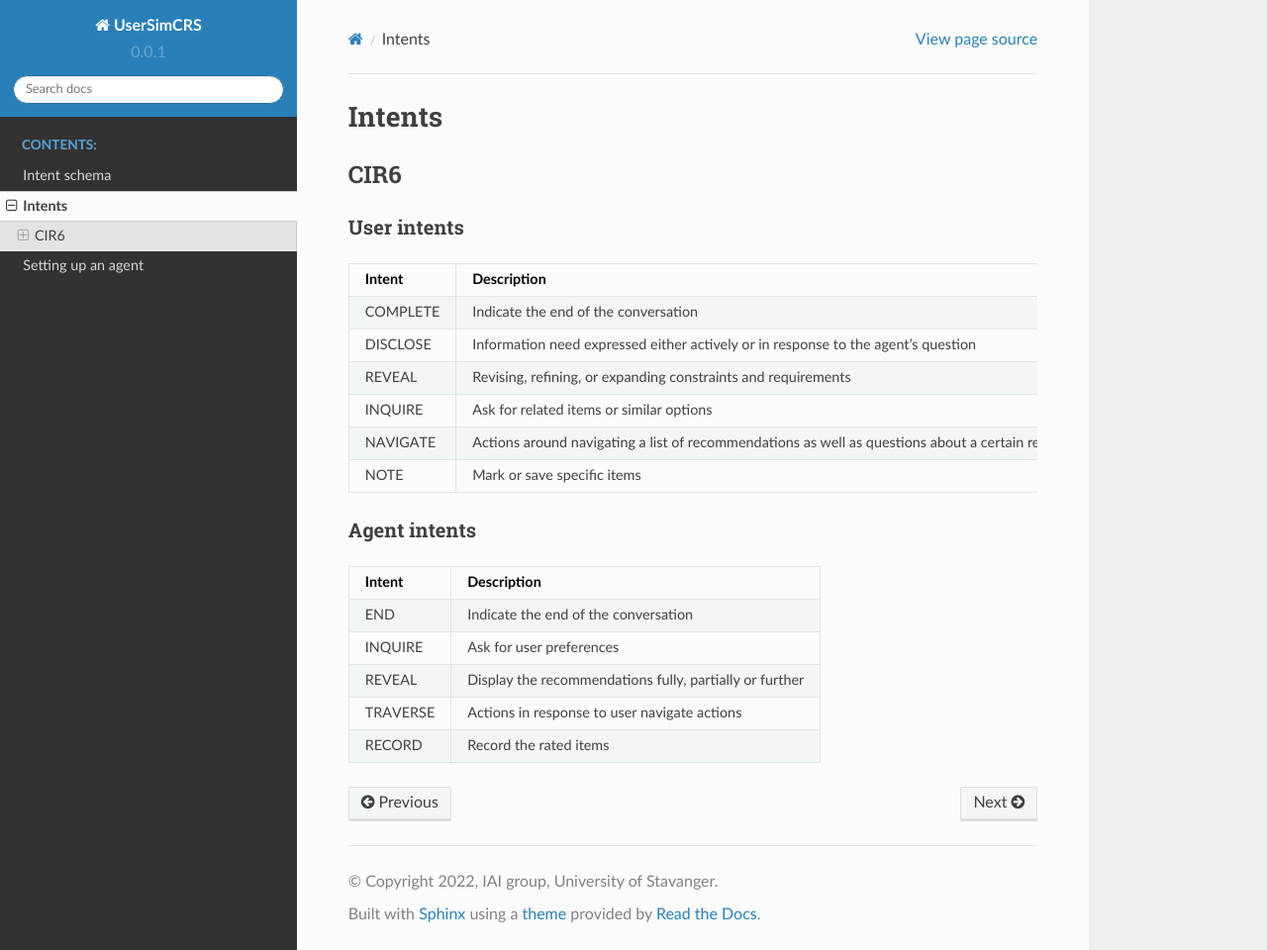
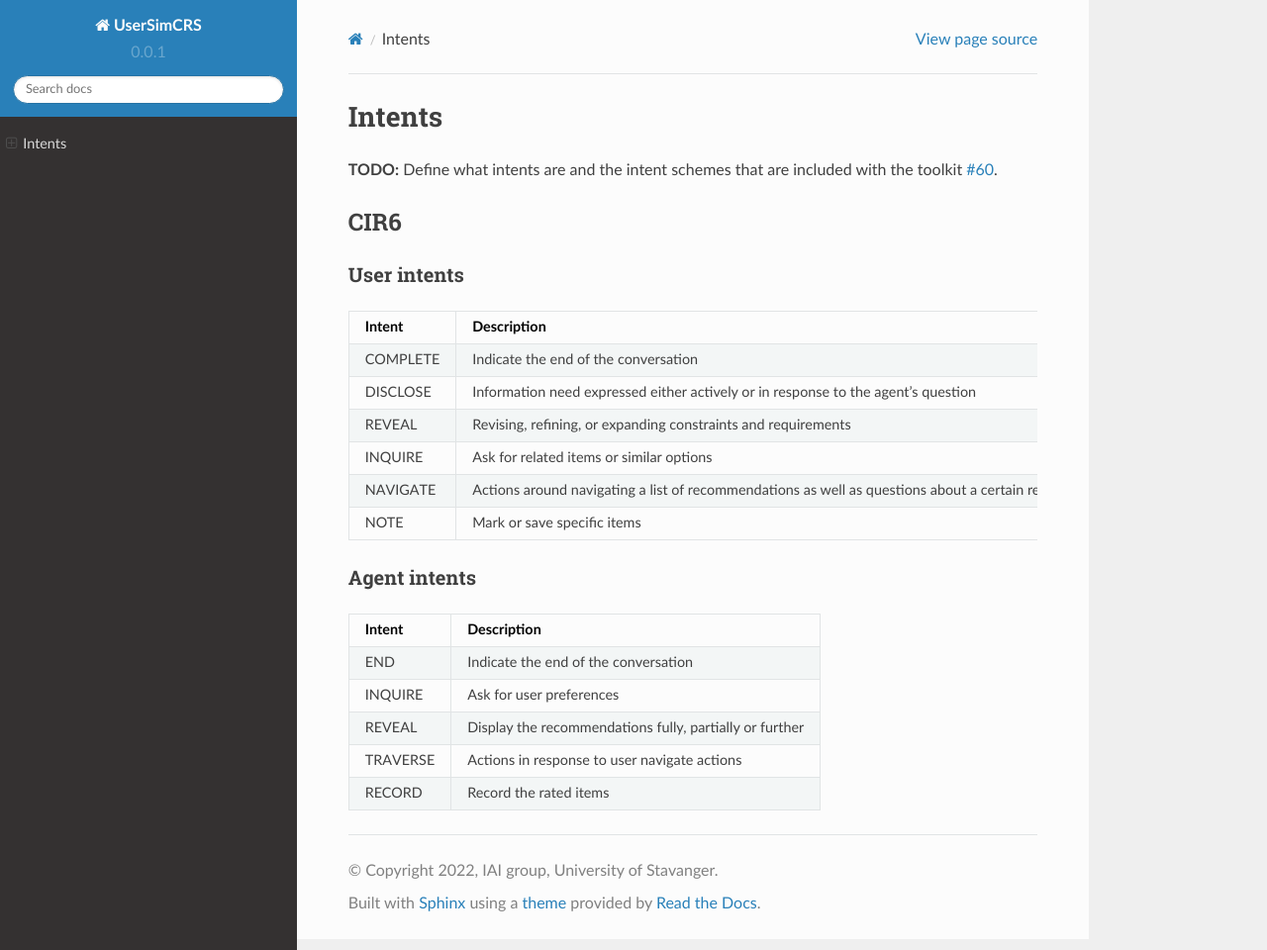
Before and after one commit to iai-group/UserSimCRS, a Sphinx documentation site: the page built from docs/source/intents2.rst, in a window 1280 px wide and 960 px high. Shown: the whole window at 99% size. Built offline with Sphinx 7.4.7 and the Read the Docs theme 2.0.0, drawn with Linux system fonts in a browser that asks for light colours; pages that are not in the unit, such as notebooks, are missing from menus.

Commit message:
Address PR

```diff
--- a/docs/source/Intent_schema.rst
+++ b/docs/source/intent_schema2.rst
@@ -1,5 +1,5 @@
 Intent schema
-===============
+=============
 
 The interaction model defines the user-system interactions that can take place in a conversation. We define it in the form of an *intent schema*, as specified below.
 
@@ -13,7 +13,7 @@
 * **REWARD**: The reward settings for automatic assessment of simulated dialogues.
 
 Example
-^^^^^^^^^^^^
+^^^^^^^
 
 .. code-block:: yaml
 
--- a/docs/source/Intents.rst
+++ b/docs/source/intents2.rst
@@ -1,11 +1,13 @@
 Intents
-=========
+=======
+
+**TODO:** Define what intents are and the intent schemes that are included with the toolkit `#60 <https://github.com/iai-group/UserSimCRS/issues/60>`_.
 
 CIR6
 ----
 
 User intents
-^^^^^^^^^^^^^^^^
+^^^^^^^^^^^^
 
 +-----------+------------------------------------------------------------------------------------------------------------+
 | Intent    | Description                                                                                                |
@@ -24,7 +26,6 @@
 +-----------+------------------------------------------------------------------------------------------------------------+
 
 
-
 Agent intents
 ^^^^^^^^^^^^^
 
```
Also changed, not shown: docs/source/index.rst (+3 -4 lines), docs/source/setup_agent2.rst (renamed from docs/source/Setup_agent.rst).
